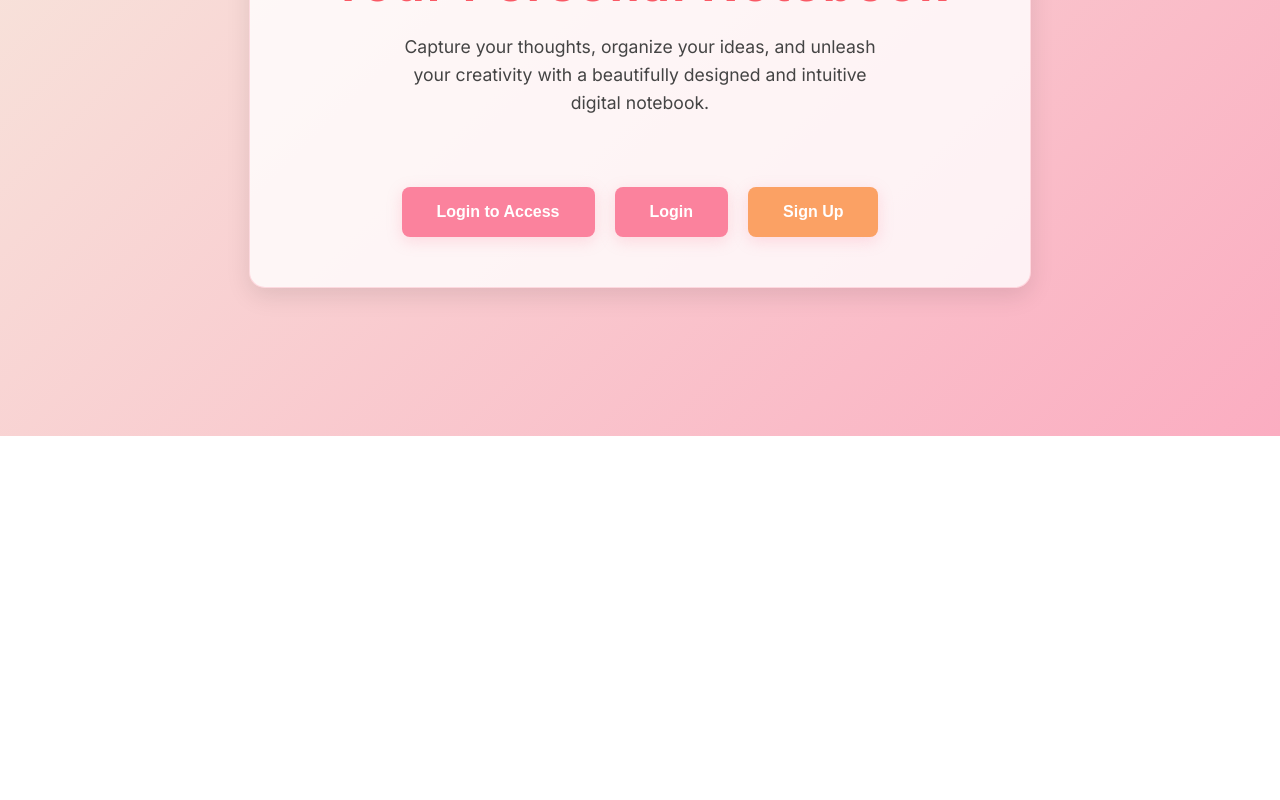
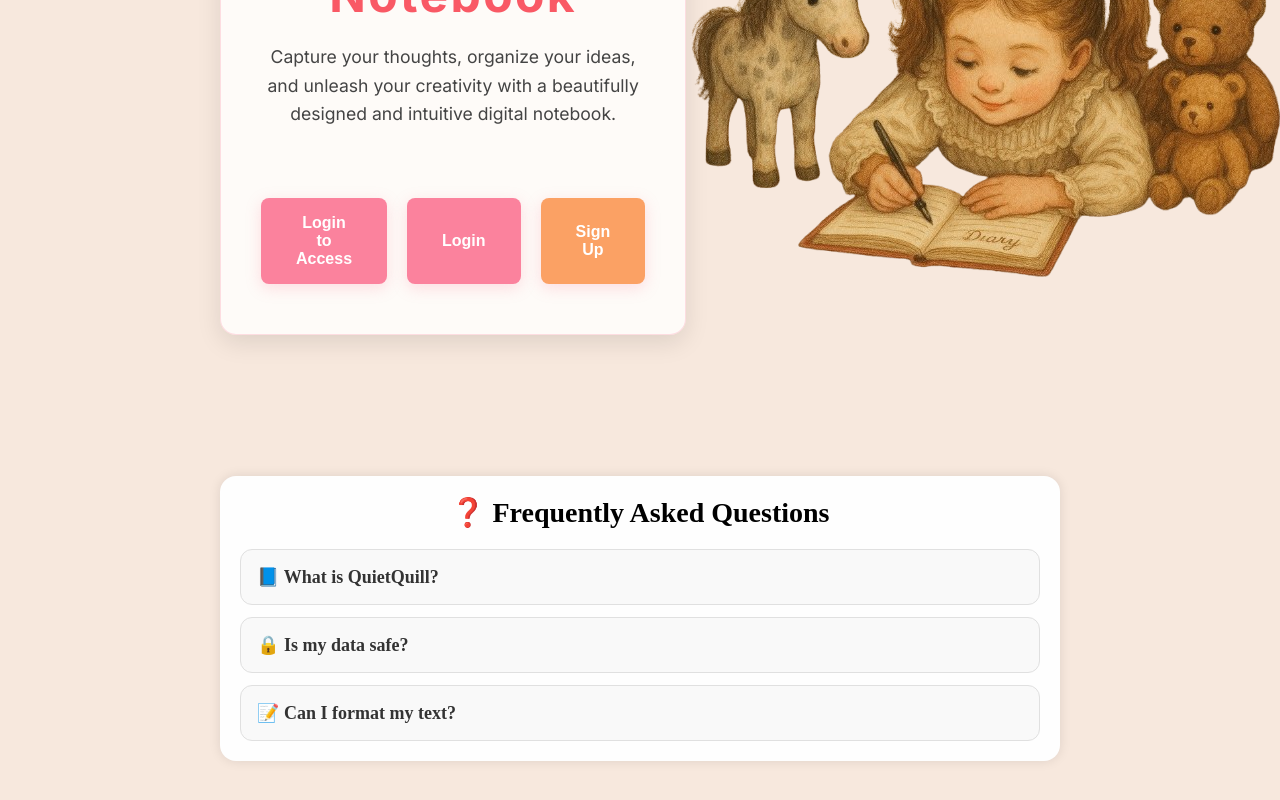
Before and after one commit to MeenakshiAM/QuietQuill, a React (Vite) app: page / in a window 1280 px wide. Shown: the part 384-1184 px from the top of the page. Before the commit the page ends 820 px from the top, so only its background shows below. Built offline with nearby package versions, Linux system fonts and the light colour scheme.

Commit message:
homepage

```diff
--- a/src/App.css
+++ b/src/App.css
@@ -2,17 +2,17 @@
   margin: 0;
 }
 body{
-  background: linear-gradient(135deg, #F7E8DD 0%, #FBADC1 100%);
+ background-color: #F7E8DD;
 }
 nav{
   display: flex;
   align-items: center;
   justify-content: center;
-
+  width: 100%;
   background-color: #F95965;
   color:whitesmoke;
   border-radius: 0 30px;
-     box-shadow: 0px 1px 3px 0px rgba(0, 0, 0, 0.10), 0px 1px 2px 0px rgba(0, 0, 0, 0.06);
+  box-shadow: 0px 1px 3px 0px rgba(0, 0, 0, 0.10), 0px 1px 2px 0px rgba(0, 0, 0, 0.06);
 }
 
 nav img{
@@ -25,22 +25,27 @@ nav h1{
 /* Home */
 .home-wrapper {
   min-height: 80vh;
-  background: linear-gradient(135deg, #F7E8DD 0%, #FBADC1 100%);
+
   display: flex;
-  justify-content: center;
+  justify-content: space-between;
+
   align-items: center;
   padding: 20px;
   font-family: 'Inter', sans-serif;
   text-align: center;
 }
 
+.child-img{
+  margin-right: 100px;
+}
 .home-card {
+  margin-left: 200px;
   background-color: rgba(255, 255, 255, 0.8);
   border-radius: 16px;
   padding: 50px 40px;
   box-shadow: 0 8px 25px rgba(0, 0, 0, 0.1);
   border: 1px solid rgba(251, 130, 157, 0.25);
-  max-width: 700px;
+  max-width: 900px;
   width: 100%;
   display: flex;
   flex-direction: column;
@@ -90,6 +95,8 @@ nav h1{
   transform: translateY(-2px);
   box-shadow: 0 6px 18px rgba(249, 89, 101, 0.5);
 }
+
+
 
 .Login-button {
   background-color: #FB829D;
@@ -238,3 +245,56 @@ nav h1{
   font-size: 0.9rem;
   margin-bottom: 1rem;
 }
+
+
+.faq {
+  margin: 40px auto;
+  max-width: 800px;
+  padding: 20px;
+  background: #fefefe;
+  border-radius: 16px;
+  box-shadow: 0 0 12px rgba(0, 0, 0, 0.1);
+}
+
+.faq-title {
+  font-size: 28px;
+  font-weight: 700;
+  margin-bottom: 20px;
+  text-align: center;
+}
+
+.faq-items {
+  display: flex;
+  flex-direction: column;
+  gap: 12px;
+}
+
+.faq-item {
+  background: #f9f9f9;
+  padding: 16px;
+  border-radius: 12px;
+  cursor: pointer;
+  transition: all 0.3s ease-in-out;
+  border: 1px solid #e0e0e0;
+}
+
+.faq-item:hover {
+  background-color: #f1f1f1;
+}
+
+.faq-question {
+  font-size: 18px;
+  font-weight: 600;
+  color: #333;
+}
+
+.faq-answer {
+  margin-top: 10px;
+  color: #555;
+  font-size: 16px;
+  display: none;
+}
+
+.faq-item.active .faq-answer {
+  display: block;
+}
--- a/src/Pages/Home.jsx
+++ b/src/Pages/Home.jsx
@@ -1,6 +1,8 @@
 import { useNavigate } from 'react-router-dom';
 import { useEffect, useState } from 'react';
 import '../App.css';
+import child from '../assets/child.png';
+
 
 export default function Home() {
   const navigate = useNavigate();
@@ -19,7 +21,30 @@ export default function Home() {
     navigate('/login');
   };
 
+  const [activeIndex, setActiveIndex] = useState(null);
+
+  const faqs = [
+    {
+      question: "📘 What is QuietQuill?",
+      answer: "QuietQuill is a personal digital notebook to capture thoughts, journal entries, and creative ideas securely."
+    },
+    {
+      question: "🔒 Is my data safe?",
+      answer: "Yes! All entries are linked to your user account. Security features like login, validation, and (soon) JWT are used to protect your notes."
+    },
+    {
+      question: "📝 Can I format my text?",
+      answer: "Absolutely. Use bold, italics, underline, and custom fonts from the toolbar to customize your note style."
+    }
+  ];
+
+  const toggle = (index) => {
+    setActiveIndex(activeIndex === index ? null : index);
+  };
+
+
   return (
+    <section>
     <div className="home-wrapper">
       <div className="home-card">
         <h1 className="home-title">Your Personal Notebook</h1>
@@ -63,11 +88,29 @@ export default function Home() {
           )}
         </div>
       </div>
-
+          <div className='child-img'>
+            <img src={child} alt="child" />
+          </div>
       <link
         href="https://fonts.googleapis.com/css2?family=Inter:wght@400;600;700&display=swap"
         rel="stylesheet"
       />
     </div>
+    <div className="faq">
+      <h2 className="faq-title">❓ Frequently Asked Questions</h2>
+      <div className="faq-items">
+        {faqs.map((item, index) => (
+          <div
+            key={index}
+            className={`faq-item ${activeIndex === index ? 'active' : ''}`}
+            onClick={() => toggle(index)}
+          >
+            <div className="faq-question">{item.question}</div>
+            <div className="faq-answer">{item.answer}</div>
+          </div>
+        ))}
+      </div>
+    </div>
+    </section>
   );
 }
```
Also changed, not shown: src/assets/balloon-removebg-preview.png (added), src/assets/child.png (added).
